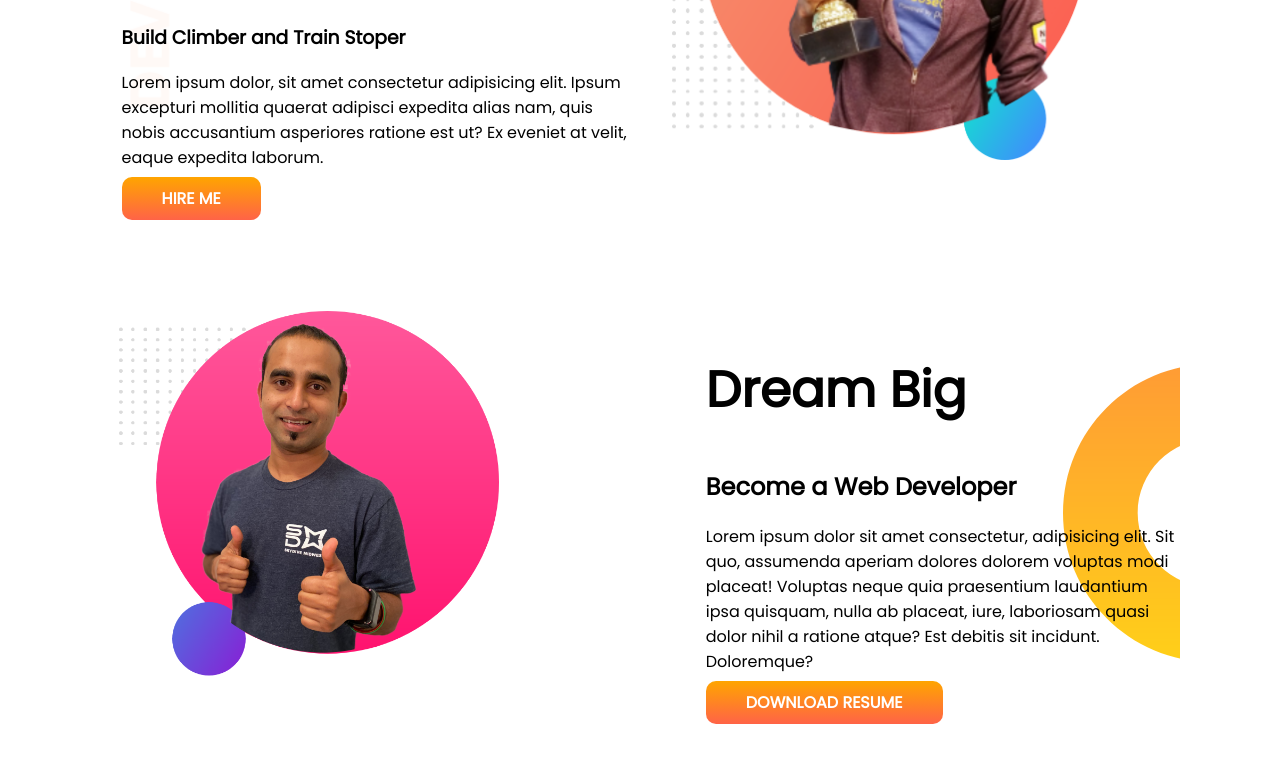
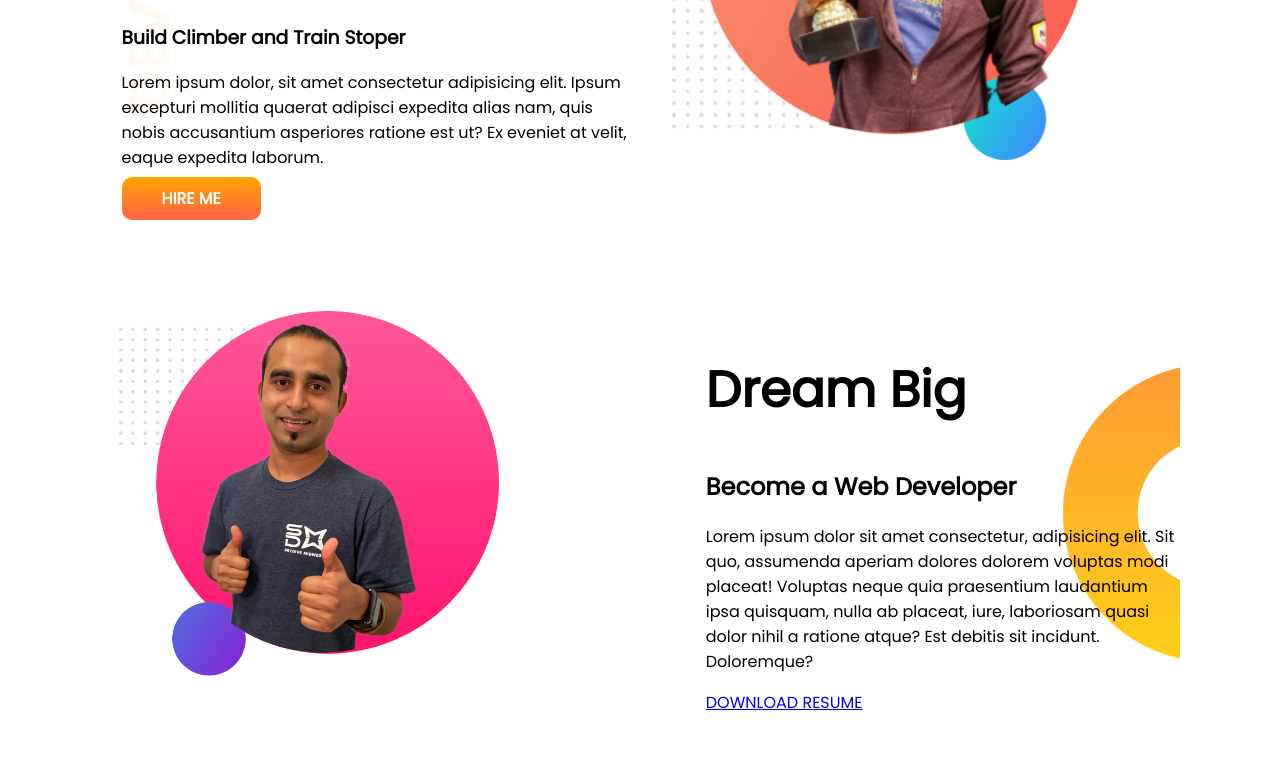
Before and after one commit to pritiproject/new-developer, a plain HTML site: page index.html in a window 1280 px wide. Shown: the part 352-1114 px from the top of the page. Drawn offline with Linux system fonts and the light colour scheme.

```diff
--- a/index.html
+++ b/index.html
@@ -31,7 +31,7 @@
       <h1>Dream Big</h1>
       <h2>Become a Web Developer</h2>
       <p>Lorem ipsum dolor sit amet consectetur, adipisicing elit. Sit quo, assumenda aperiam dolores dolorem voluptas modi placeat! Voluptas neque quia praesentium laudantium ipsa quisquam, nulla ab placeat, iure, laboriosam quasi dolor nihil a ratione atque? Est debitis sit incidunt. Doloremque?</p>
-      <a class="link-button" href=" class="link-button" target="_blank" href="https://www.programming-hero.com/index.html">DOWNLOAD RESUME</a>
+      <a target="_blank" href="https://www.programming-hero.com/index.html">DOWNLOAD RESUME</a>
     </div>
   </section>
 </body>
```
